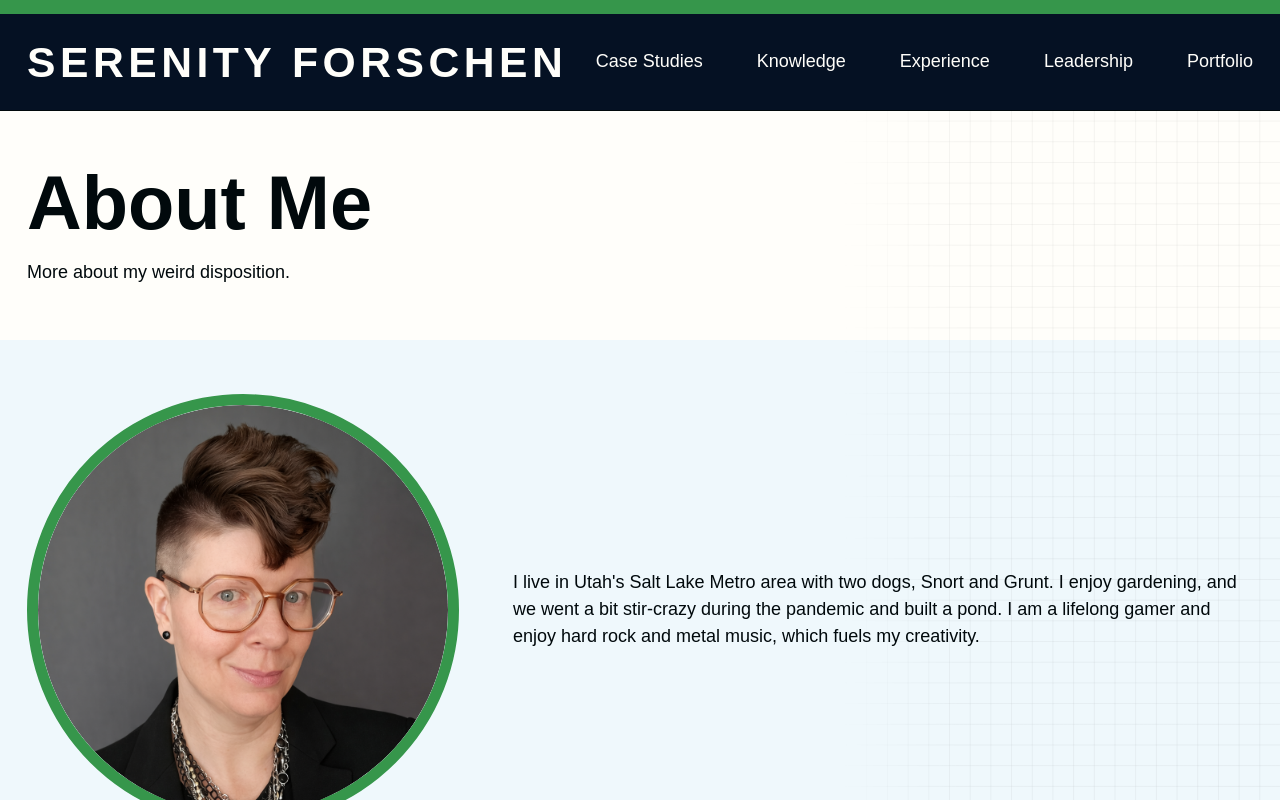
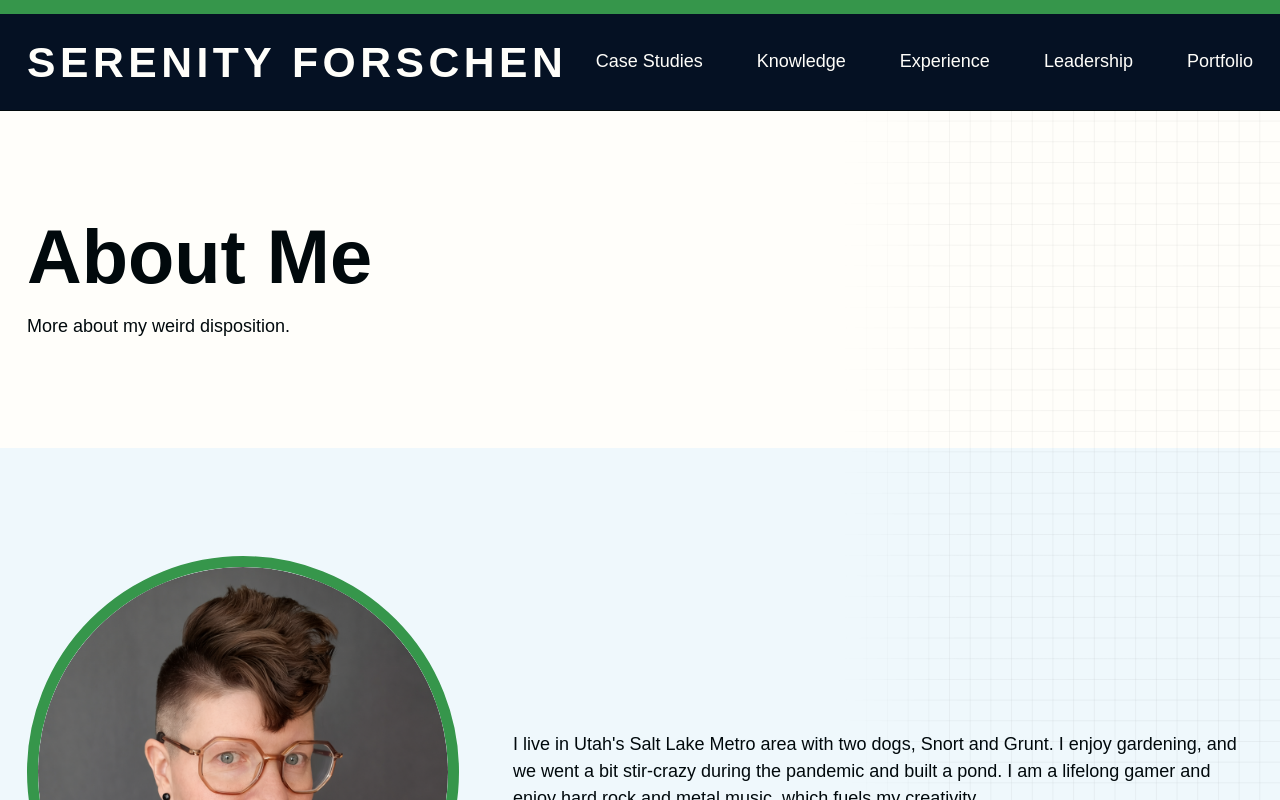
Before and after one commit to sforschen/asylum, a Next.js app: page /about in a window 1280 px wide. Shown: the top 800 px of the page. Built offline with nearby package versions, Linux system fonts and the light colour scheme.

Commit message:
Increase homepage and section spacing

```diff
--- a/app/globals.css
+++ b/app/globals.css
@@ -70,7 +70,7 @@
   --max-content-width: 80rem;
   --max-content-width-wide: 74rem;
   --max-copy-width: 48rem;
-  --default-content-gap: 3rem;
+  --default-content-gap: 6rem;
   --spc-xl: var(--default-content-gap);
   --spc-l: 3rem;
   --spc-m: 2rem;
@@ -80,11 +80,11 @@
   --spc-mobile-card: .75rem;
 
   --hero-max-width: 120rem;
-  --hero-height: 120px;
+  --hero-height: 240px;
   --hero-title-max-width: 60rem;
   --case-study-image-max-width: 25rem;
   --cta-max-width: 53.333rem;
-  --cta-padding: var(--spc-l);
+  --cta-padding: var(--default-content-gap);
   --icon-size: 3rem;
   --scroll-reveal-offset: 2rem;
   --header-accent-height: 0.75rem;
@@ -2886,8 +2886,8 @@ main .section.highlight-blue .case-study-content li {
   }
 
   .page-container {
-    padding-top: var(--spc-ms);
-    padding-bottom: var(--spc-ms);
+    padding-top: var(--spc-l);
+    padding-bottom: var(--spc-l);
   }
 
   .page-section-content,
@@ -2899,8 +2899,8 @@ main .section.highlight-blue .case-study-content li {
   .home-leadership-callout,
   .portfolio-section,
   .knowledge-section {
-    padding-top: var(--spc-ms);
-    padding-bottom: var(--spc-ms);
+    padding-top: var(--spc-l);
+    padding-bottom: var(--spc-l);
   }
 
   main .section::after,
@@ -2973,12 +2973,12 @@ main .section.highlight-blue .case-study-content li {
   }
 
   .cta-section {
-    padding-top: var(--spc-ms) !important;
-    padding-bottom: var(--spc-ms) !important;
+    padding-top: var(--spc-l) !important;
+    padding-bottom: var(--spc-l) !important;
   }
 
   .cta-section .page-section-content {
-    padding: var(--spc-ms);
+    padding: var(--spc-l);
     margin-left: var(--spc-ms);
     margin-right: var(--spc-ms);
   }
```
